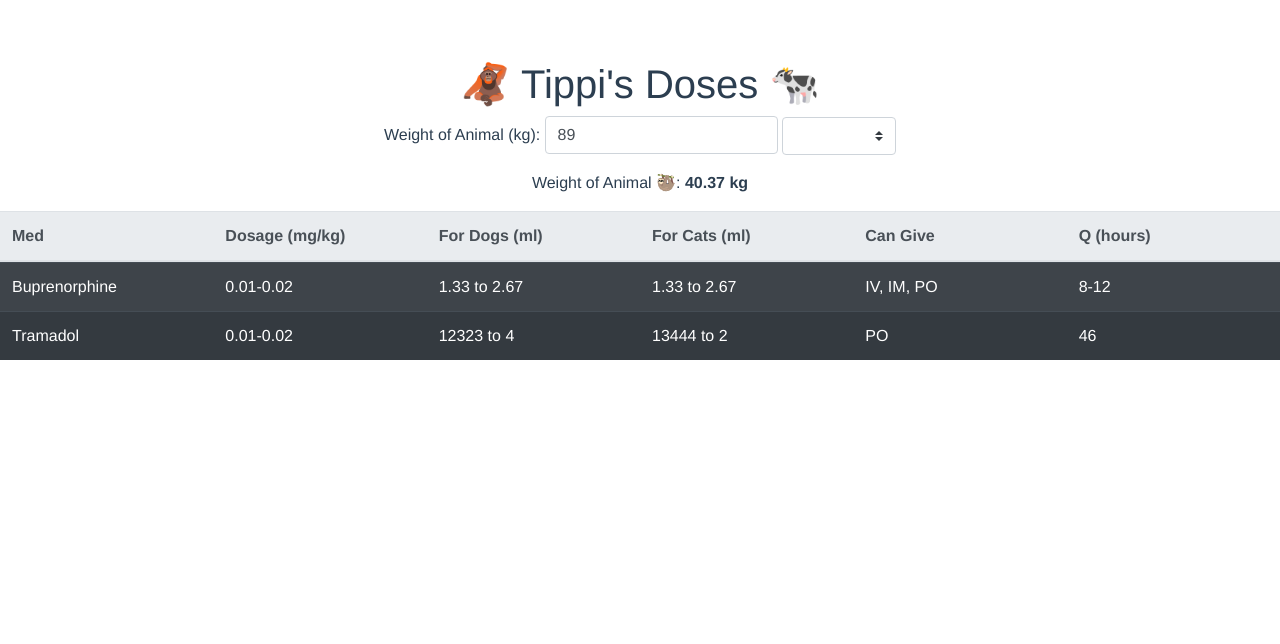
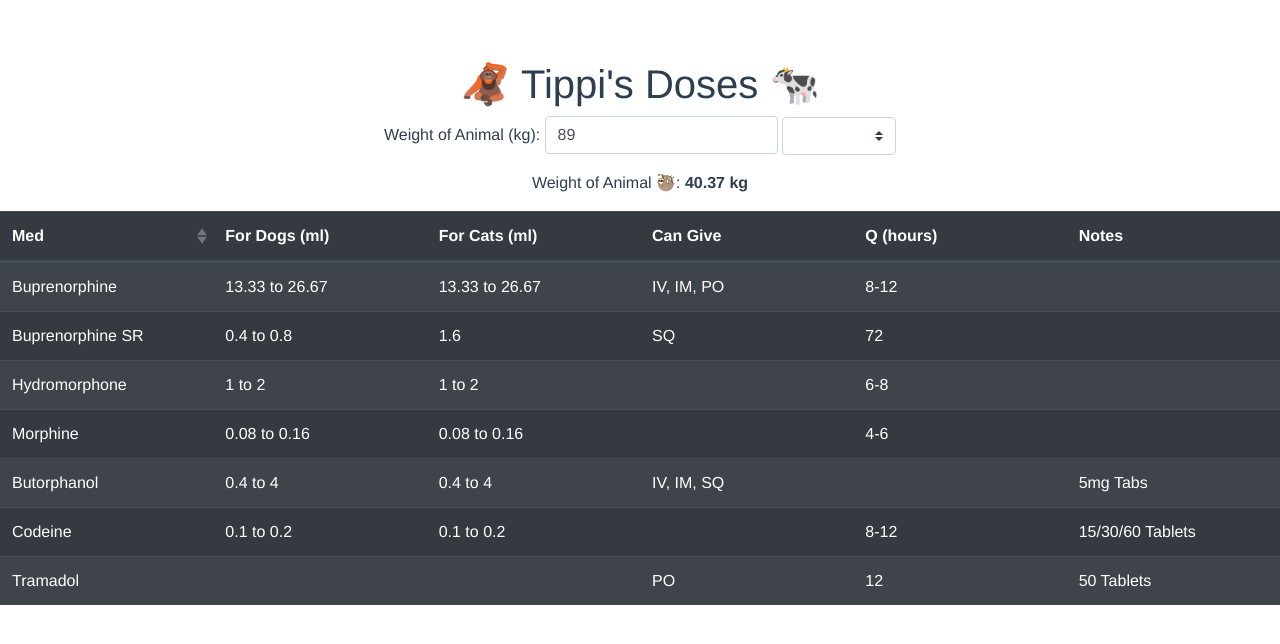
Before and after one commit to dannydenenberg/vet, a Vue app: page / in a window 1280 px wide. Shown: the top 644 px of the page. Built offline with nearby package versions, Linux system fonts and the light colour scheme.

Commit message:
medicines

```diff
--- a/src/components/Doses.vue
+++ b/src/components/Doses.vue
@@ -12,6 +12,7 @@
       ></b-form-input>
       {{ " " }}
       <b-form-select
+        value="Kilograms"
         style="width:auto"
         v-model="weightUnit"
         :options="weightUnitOptions"
@@ -31,16 +32,23 @@
       :items="medicationsObjectsArrayToOutputStringsForTable"
       :dark="true"
       :fixed="true"
-      :headVariant="'light'"
+      :headVariant="'dark'"
       :no-border-collapse="true"
-    ></b-table>
+    >
+      <template v-slot:cell(med)="data">
+        <!-- <a v-html="data.value" href="hey"></a> -->
+        <span :id="`med-${data.value}`">{{data.value}}</span>
+        <b-popover variant="info" :target="`med-${data.value}`" triggers="hover" placement="top">
+          <template v-slot:title>{{data.value}}</template>
+          I am popover
+          <b>component</b> content!
+        </b-popover>
+      </template>
+    </b-table>
 
     <div class="results">
       <ul>
-        <li
-          v-for="medication in arrayOfMedicationsProcess"
-          :key="medication.name"
-        >
+        <li v-for="medication in arrayOfMedicationsProcess" :key="medication.name">
           <Medication v-bind:info="medication" />
         </li>
       </ul>
@@ -55,12 +63,13 @@ export default {
   data() {
     return {
       tableFields: [
-        { key: "med", label: "Med" },
-        { key: "dosage", label: "Dosage (mg/kg)" },
+        { key: "med", label: "Med", sortable: true, "primary-key": "dodo" },
+        // { key: "dosage", label: "Dosage (mg/kg)" },
         { key: "forDogs", label: "For Dogs (ml)" },
         { key: "forCats", label: "For Cats (ml)" },
         { key: "canGive", label: "Can Give" },
-        { key: "q", label: "Q (hours)" }
+        { key: "q", label: "Q (hours)" },
+        { key: "notes", label: "Notes" }
       ],
       weightInput: "89",
       items: [
@@ -73,7 +82,7 @@ export default {
       weightUnitOptions: [
         // { value: null, text: "Please select an option" },
         { value: "lb", text: "Pounds" },
-        { value: "kg", text: "Kilograms" }
+        { value: "kg", text: "Kilograms", selected: true }
       ]
     };
   },
@@ -98,19 +107,12 @@ export default {
 
       /*** Edit sig figs in dosages ***/
       for (let i = 0; i < medicationsObjectArray.length; i++) {
-        medicationsObjectArray[i].dogs[0] = +medicationsObjectArray[
-          i
-        ].dogs[0].toFixed(sigFigs);
-        medicationsObjectArray[i].dogs[1] = +medicationsObjectArray[
-          i
-        ].dogs[1].toFixed(sigFigs);
-
-        medicationsObjectArray[i].cats[0] = +medicationsObjectArray[
-          i
-        ].cats[0].toFixed(sigFigs);
-        medicationsObjectArray[i].cats[1] = +medicationsObjectArray[
-          i
-        ].cats[1].toFixed(sigFigs);
+        medicationsObjectArray[i].dogs = medicationsObjectArray[i].dogs.map(
+          number => +number.toFixed(sigFigs)
+        );
+        medicationsObjectArray[i].cats = medicationsObjectArray[i].cats.map(
+          number => +number.toFixed(sigFigs)
+        );
       }
 
       let forTableArray = [];
@@ -122,9 +124,10 @@ export default {
         const forCats = o.cats.join(" to ");
         const canGive = o.canGive.join(", ");
         const q = o.q.join("-");
-        const dosage = o.dosage.join("-");
+        const notes = o.notes;
+        // const dosage = o.dosage.join("-");
 
-        forTableArray.push({ med, dosage, forDogs, forCats, canGive, q });
+        forTableArray.push({ med, forDogs, forCats, canGive, q, notes });
       });
       return forTableArray;
     }
@@ -154,6 +157,7 @@ export default {
       return medicationsList;
     },
 
+    // In the future, use this to return only medicines associated with a given disease.
     filterMedications(medicationsList) {
       return medicationsList;
     }
--- a/src/meds.js
+++ b/src/meds.js
@@ -1,43 +1,180 @@
 // Object of medicine name with its associated dosages for different animals (dogs, cats);
 // Each will return an object like this:
-/**
 
-{
-  "Name of Medicine": (weight) => {
-    return new Med;
-  }
+// Output dose in milileters
+function doseInML(weight, mgPerKg, mgPerML) {
+  return (weight * mgPerKg) / parseFloat(mgPerML);
 }
 
- */
+function completeDosageObject(
+  weight,
+  mgPerKgDOG,
+  mgPerKgCAT,
+  mgPerML,
+  q,
+  canGive,
+  notes
+) {
+  let dogs = mgPerKgDOG.map((a) => doseInML(weight, a, mgPerML));
+  let cats = mgPerKgCAT.map((a) => doseInML(weight, a, mgPerML));
+
+  // if Mg/ml is negative, that means there isn't one, so return empty arrays
+  if (mgPerML < 0) {
+    dogs = [];
+    cats = [];
+  }
+
+  return { weight, dogs, cats, canGive, q, notes };
+}
 
 // name: String (name of medication all LOWERCASE)
 // dog: [1,2] (range of values in ml)
 // cat: [1,2] (range of values in ml)
 // canGive: ['IV', 'IM', 'PO']
 // q: [3,5] (every 3 to 5 hours)
+
+/**
+Function params:
+
+  weight,
+  mgPerKgDOG,
+  mgPerKgCAT,
+  mgPerML,
+  q,
+  canGive
+
+ */
 const meds = {
-  Buprenorphine: weight => {
+  Buprenorphine: (weight) => {
+    const mgPerKgDOG = [0.01, 0.02];
+    const mgPerKgCAT = [0.01, 0.02];
+    const mgPerML = 0.03;
     const q = [8, 12];
     const canGive = ["IV", "IM", "PO"];
-    const dogs = [(weight * 0.01) / 0.3, (weight * 0.02) / 0.3];
-    const cats = [(weight * 0.01) / 0.3, (weight * 0.02) / 0.3];
-    const dosage = [0.01, 0.02];
-    return { dosage, dogs, cats, canGive, q };
+    const notes = "";
+
+    return completeDosageObject(
+      weight,
+      mgPerKgDOG,
+      mgPerKgCAT,
+      mgPerML,
+      q,
+      canGive,
+      notes
+    );
   },
-  Tramadol: weight => {
-    const q = [6 + weight]; // every six hours
+  "Buprenorphine SR": (weight) => {
+    const mgPerKgDOG = [0.03, 0.06];
+    const mgPerKgCAT = [0.12];
+    const mgPerML = 3;
+    const q = [72];
+    const canGive = ["SQ"];
+    const notes = "";
+
+    return completeDosageObject(
+      weight,
+      mgPerKgDOG,
+      mgPerKgCAT,
+      mgPerML,
+      q,
+      canGive,
+      notes
+    );
+  },
+
+  Hydromorphone: (weight) => {
+    const mgPerKgDOG = [0.05, 0.1];
+    const mgPerKgCAT = [0.05, 0.1];
+    const mgPerML = 2;
+    const q = [6, 8];
+    const canGive = [];
+    const notes = "";
+
+    return completeDosageObject(
+      weight,
+      mgPerKgDOG,
+      mgPerKgCAT,
+      mgPerML,
+      q,
+      canGive,
+      notes
+    );
+  },
+
+  Morphine: (weight) => {
+    const mgPerKgDOG = [0.1, 0.2];
+    const mgPerKgCAT = [0.1, 0.2];
+    const mgPerML = 50;
+    const q = [4, 6];
+    const canGive = [];
+    const notes = "";
+
+    return completeDosageObject(
+      weight,
+      mgPerKgDOG,
+      mgPerKgCAT,
+      mgPerML,
+      q,
+      canGive,
+      notes
+    );
+  },
+
+  Butorphanol: (weight) => {
+    const mgPerKgDOG = [0.1, 1];
+    const mgPerKgCAT = [0.1, 1];
+    const mgPerML = 10;
+    const q = [];
+    const canGive = ["IV", "IM", "SQ"];
+    const notes = "5mg Tabs";
+
+    return completeDosageObject(
+      weight,
+      mgPerKgDOG,
+      mgPerKgCAT,
+      mgPerML,
+      q,
+      canGive,
+      notes
+    );
+  },
+
+  Codeine: (weight) => {
+    const mgPerKgDOG = [0.5, 1];
+    const mgPerKgCAT = [0.5, 1];
+    const mgPerML = 200;
+    const q = [8, 12];
+    const canGive = [];
+    const notes = "15/30/60 Tablets";
+
+    return completeDosageObject(
+      weight,
+      mgPerKgDOG,
+      mgPerKgCAT,
+      mgPerML,
+      q,
+      canGive,
+      notes
+    );
+  },
+  Tramadol: (weight) => {
+    const mgPerKgDOG = [4];
+    const mgPerKgCAT = [4];
+    const mgPerML = -1;
+    const q = [12];
     const canGive = ["PO"];
-    const dogs = [12323, 4];
-    const cats = [13444, 2];
-    const dosage = [0.01, 0.02];
-    return { dosage, dogs, cats, canGive, q };
-  }
+    const notes = "50 Tablets";
+
+    return completeDosageObject(
+      weight,
+      mgPerKgDOG,
+      mgPerKgCAT,
+      mgPerML,
+      q,
+      canGive,
+      notes
+    );
+  },
 };
 
-// class Medicine {
-//   constructor() {
-
-//   }
-// }
-
 export default meds;
```
